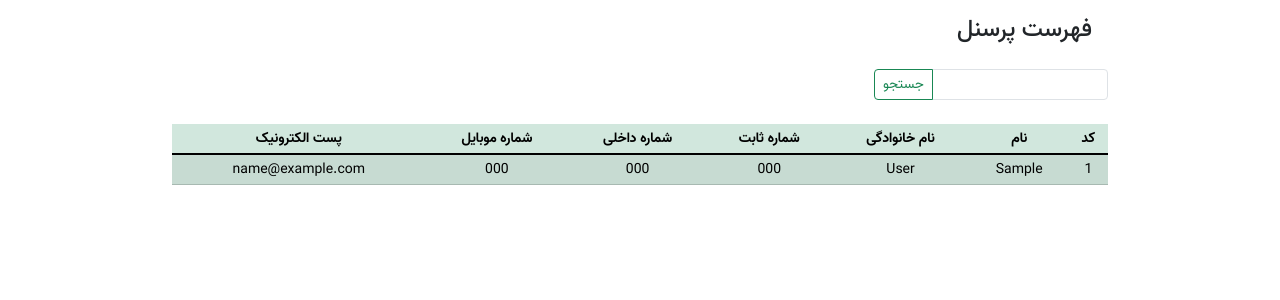
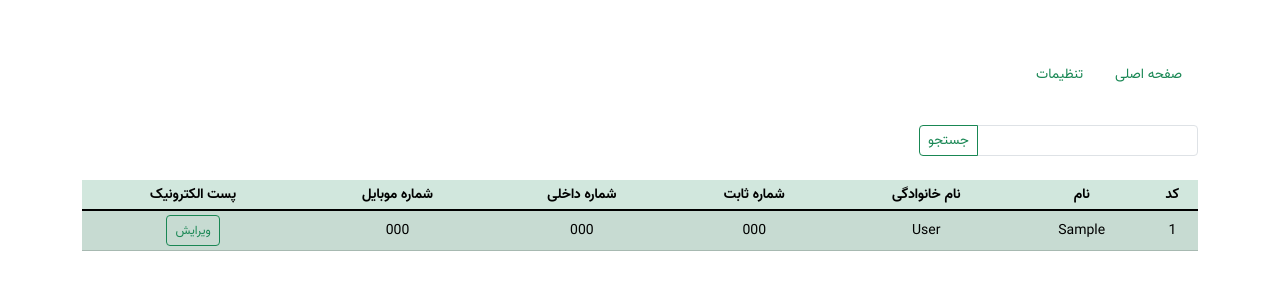
Before and after one commit to esiehsan/phonbook, a Django app: template web/templates/all_person.html in a window 1280 px wide. Shown: the top 300 px of the page. Run offline with Django 4.2, Linux system fonts and the light colour scheme; the template is opened without the code that fills it: values that come from a table or form of the project are taken from there, others are empty; tables that the repository leaves empty hold one stand-in row (values such as "Sample post").

Commit message:
repair urls link and repair admin madule for display persons and beautify apearance and create base for detail page

```diff
--- a/web/templates/all_person.html
+++ b/web/templates/all_person.html
@@ -15,10 +15,38 @@
     <title>اطلاعات تماس</title>
   </head>
   <body>
-    <div class="container w-75 ">
-      <div class="col ms-3 my-3">
-        <h4>فهرست پرسنل</h4>
-      </div>
+    <div class="container">
+      <header class="navbar navbar-expand bd-navbar steaky-top">
+      <ul class="nav  mt-5 ">
+        <li class="nav-item small">
+          <a class="nav-link active link-success " aria-current="page" href="">صفحه اصلی</a>
+        </li>
+
+        <li class="nav-item small">
+          <a class="nav-link link-success" href="/admin">تنظیمات</a>
+        </li>
+
+      </ul>
+    </header>
+      <!-- <nav class="navbar navbar-expand-lg bg-body-tertiary bg-success-subtle">
+        <div class="container-fluid">
+          <div class="collapse navbar-collapse" id="navbarSupportedContent">
+            <ul class="navbar-nav me-auto mb-2 mb-lg-0 ">
+              <li class="nav-item small">
+                <a class="nav-link active " aria-current="page" href="">صفحه اصلی</a>
+              </li>
+              <li class="nav-item small">
+                |
+              </li>
+              <li class="nav-item small">
+                <a class="nav-link" href="/admin">تنظیمات</a>
+              </li>
+
+            </ul>
+
+
+        </div>
+      </nav> -->
 
       <form method="get">
           <div class="col-lg-3 col-sm-6 col my-4">
@@ -39,7 +67,9 @@
 
       </form>
 
-      <table class="table table-success table-striped table-responsive table-sm small table-hover" >
+
+{% if persons %}
+      <table class="table table-success table-striped table-responsive table-sm small table-hover align-middle" >
         <thead class="text-center">
         <tr>
           <th>کد</th>
@@ -53,18 +83,22 @@
       </thead>
       <tbody class="table-group-divider">
         {% for person in persons %}
-        <tr align="center">
-          <td>{{person.id}}</td>
+        <tr align="center" >
+          <td> {{person.id}} </td>
           <td>{{person.fName}}</td>
           <td>{{person.lName}}</td>
           <td>{{person.directPhone}}</td>
           <td>{{person.internalPhone}}</td>
           <td>{{person.mobilePhone}}</td>
-          <td>{{person.email}}</td>
+          <td><a href="{{person.id}}/" class="btn btn-outline-success btn-sm"><small> ویرایش </small></a></td>
         </tr>
         {% endfor %}
         </tbody>
       </table>
+
+      {% else %}
+      <p class="p-3">شخصی با این مشخصات یافت نشد!</p>
+    {% endif %}
     </div>
 
     <script
--- a/web/urls.py
+++ b/web/urls.py
@@ -4,5 +4,7 @@ from . import views
 
 
 urlpatterns = [
-    path('persons/', views.persons),
+    path('', views.persons, name='persons'),
+    path('reg/', views.register, name='register'),
+    path('<int:person_id>/', views.detail, name='detail' ),
 ]
```
Also changed, not shown: web/admin.py (+4 -4 lines), web/views.py (+14 -0 lines), web/forms.py (deleted).
